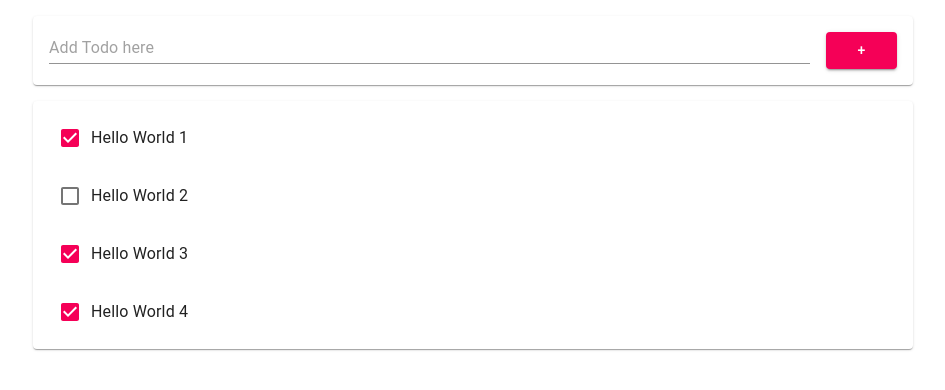
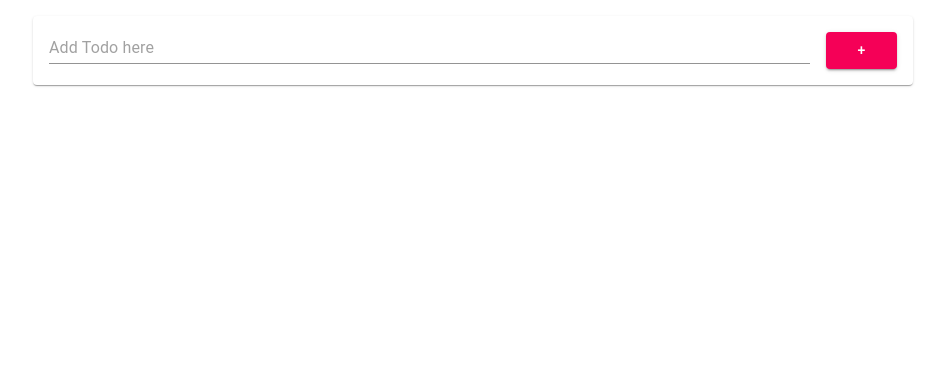
Before and after one commit to dhlim55/todo-react-app, a React (Create React App) app: page / in a window 1280 px wide. Shown: the top 390 px of the page, without its empty margins (167-1112 px from the left). Built offline with nearby package versions, Linux system fonts and the light colour scheme.

Commit message:
4/17 3.2절 완료

```diff
--- a/src/App.js
+++ b/src/App.js
@@ -8,11 +8,8 @@
   constructor(props) {
     super(props);
     this.state = {
-      items: [{id:0, title: "Hello World 1", done:true },
-             {id:1, title: "Hello World 2", done:false },
-             {id:2, title: "Hello World 3", done:true },
-             {id:3, title: "Hello World 4", done:true },
-            ]
+      items: [
+            ],
     };
   }
 //(1)함수추가
@@ -25,12 +22,21 @@
   console.log("items: ", this.state.items);
 }
 
+delete = (item) => {
+  const thisItems = this.state.items;
+  console.log("Before Update Items : ", this.state.items)
+  const newItems = thisItems.filter(e => e.id !== item.id);
+  this.setState({items: newItems}, () => {
+    console.log("Update Items : ", this.state.items)
+  });
+}
+
   render() {
     var todoItems = this.state.items.length > 0 && (
       <Paper style={{ margin:16 }}>
         <List>
           {this.state.items.map((item, idx) => (
-            <Todo item={item} key={item.id} />
+            <Todo item={item} key={item.id} delete={this.delete} />
           ))}
         </List>
         </Paper>
--- a/src/Todo.js
+++ b/src/Todo.js
@@ -1,28 +1,80 @@
 import React from "react";
-import { ListItem, ListItemText, InputBase, Checkbox } from "@material-ui/core";
+import {
+        ListItem,
+        ListItemText,
+        InputBase,
+        Checkbox,
+        ListItemSecondaryAction,
+        IconButton
+     } from "@material-ui/core";
+import DeleteOutlined from "@material-ui/icons/DeleteOutlined";
 
 class Todo extends React.Component {
     constructor(props) {
         super(props);
-        this.state = {item: props.item};
+        this.state = {item: props.item, readOnly: true };
+        this.delete = props.delete;
+    }
+
+    deleteEventHandler = () => {
+        this.delete(this.state.item)
+    }
+
+    offReadOnlyMode = () => {
+        console.log("Event!", this.state.readOnly)
+        this.setState({ readOnly: false}, () => {
+            console.log("ReadOnly? ", this.state.readOnly)
+        });
+    }
+
+    enterKeyEventHandler = (e) => {
+        if (e.key === "Enter") {
+            this.setState({ readOnly: true });
+        }
+    }
+
+    editEventHandler = (e) => {
+        const thisItem = this.state.item;
+        thisItem.title = e.target.value;
+        this.setState({ item: thisItem });
+    }
+
+    checkboxEventHandler = (e) => {
+        const thisItem = this.state.item;
+        thisItem.done = !thisItem.done;
+        this.setState({ item: thisItem });
     }
 
     render() {
         const item = this.state.item
         return(
             <ListItem>
-                <Checkbox checked={item.done} />
+                <Checkbox checked={item.done} onChange={this.checkboxEventHandler} />
                 <ListItemText>
                     <InputBase
-                    inputProps={{ "aria-label": "naked"}}
+                    inputProps={{
+                        "aria-label": "naked",
+                        readOnly: this.state.readOnly,
+                    }}
                     type="text"
                     id={item.id}
                     name={item.id}
                     value={item.title}
                     multiline={true}
                     fullWidth={true}
+                    onClick={this.offReadOnlyMode}
+                    onChange={this.editEventHandler}
+                    onKeyPress={this.enterKeyEventHandler}
                     />
                 </ListItemText>
+
+                <ListItemSecondaryAction>
+                    <IconButton
+                        aria-label="Delete Todo"
+                        onClick={this.deleteEventHandler}>
+                        <DeleteOutlined />
+                    </IconButton>
+                </ListItemSecondaryAction>
             </ListItem>
 
         );
```
